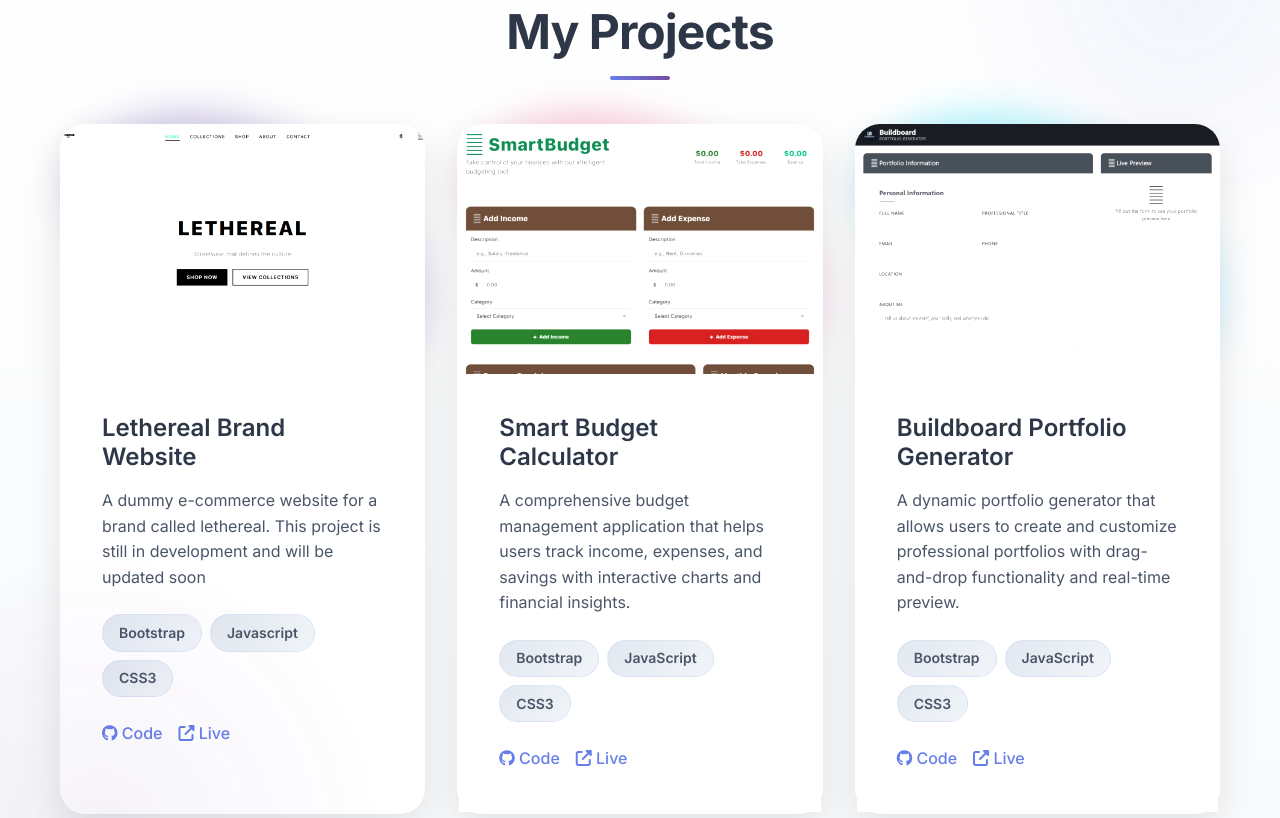
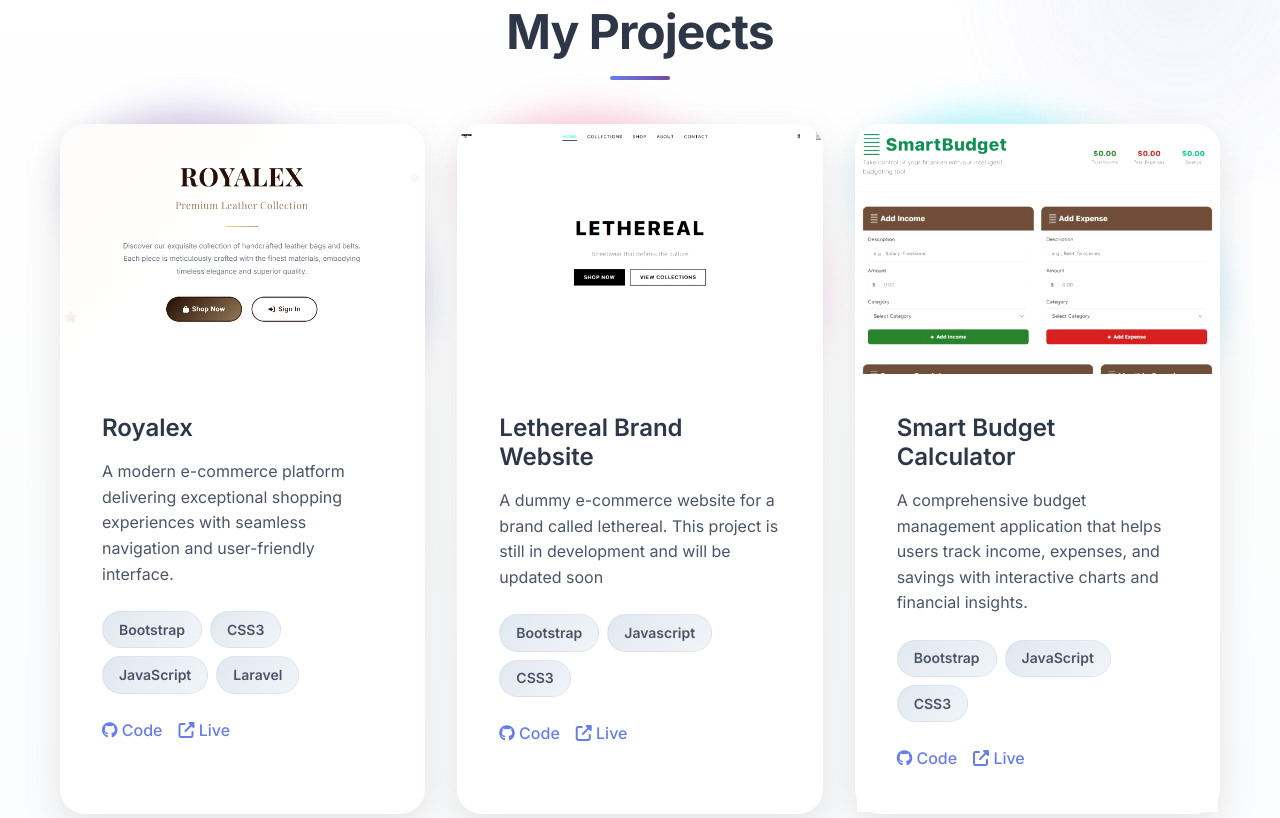
Before and after one commit to Christael1234/MyPortfolio, a plain HTML site: page index.html in a window 1280 px wide. Shown: the part 1738-2556 px from the top of the page. Drawn offline with Linux system fonts and the light colour scheme; animation ran at ten frames a second; files whose address does not match are found by name.

Commit message:
added royalex

```diff
--- a/index.html
+++ b/index.html
@@ -114,8 +114,29 @@
             <div class="projects-grid">
                 <div class="project-card">
                     <div class="project-image">
+                        <img src="images/royalexlanding.png" alt="Royalex" class="project-img">
+                    </div>
+                    <div class="project-content">
+                        <h3>Royalex</h3>
+                        <p>A modern e-commerce platform delivering exceptional shopping experiences with seamless navigation and user-friendly interface.</p>
+                        <div class="project-tech">
+                            <span class="tech-tag">Bootstrap</span>
+                            <span class="tech-tag">CSS3</span>
+                            <span class="tech-tag">JavaScript</span>
+                            <span class="tech-tag">Laravel</span>
+                        </div>
+                        <div class="project-links">
+                            <a href="https://royalex.store/" class="project-link"><i class="fab fa-github"></i> Code</a>
+                            <a href="https://royalex.store/" class="project-link"><i class="fas fa-external-link-alt"></i> Live</a>
+                        </div>
+                    </div>
+                </div>
+
+                <div class="project-card">
+                    <div class="project-image">
                         <img src="images/lethereal.png" alt="E-Commerce Platform" class="project-img">
                     </div>
+
                     <div class="project-content">
                         <h3>Lethereal Brand Website</h3>
                         <p>A dummy e-commerce website for a brand called lethereal. This project is still in development and will be updated soon</p>
@@ -169,6 +190,8 @@
                         </div>
                     </div>
                 </div>
+
+
             </div>
         </div>
     </section>
```
Also changed, not shown: images/royalexlanding.png (added).
